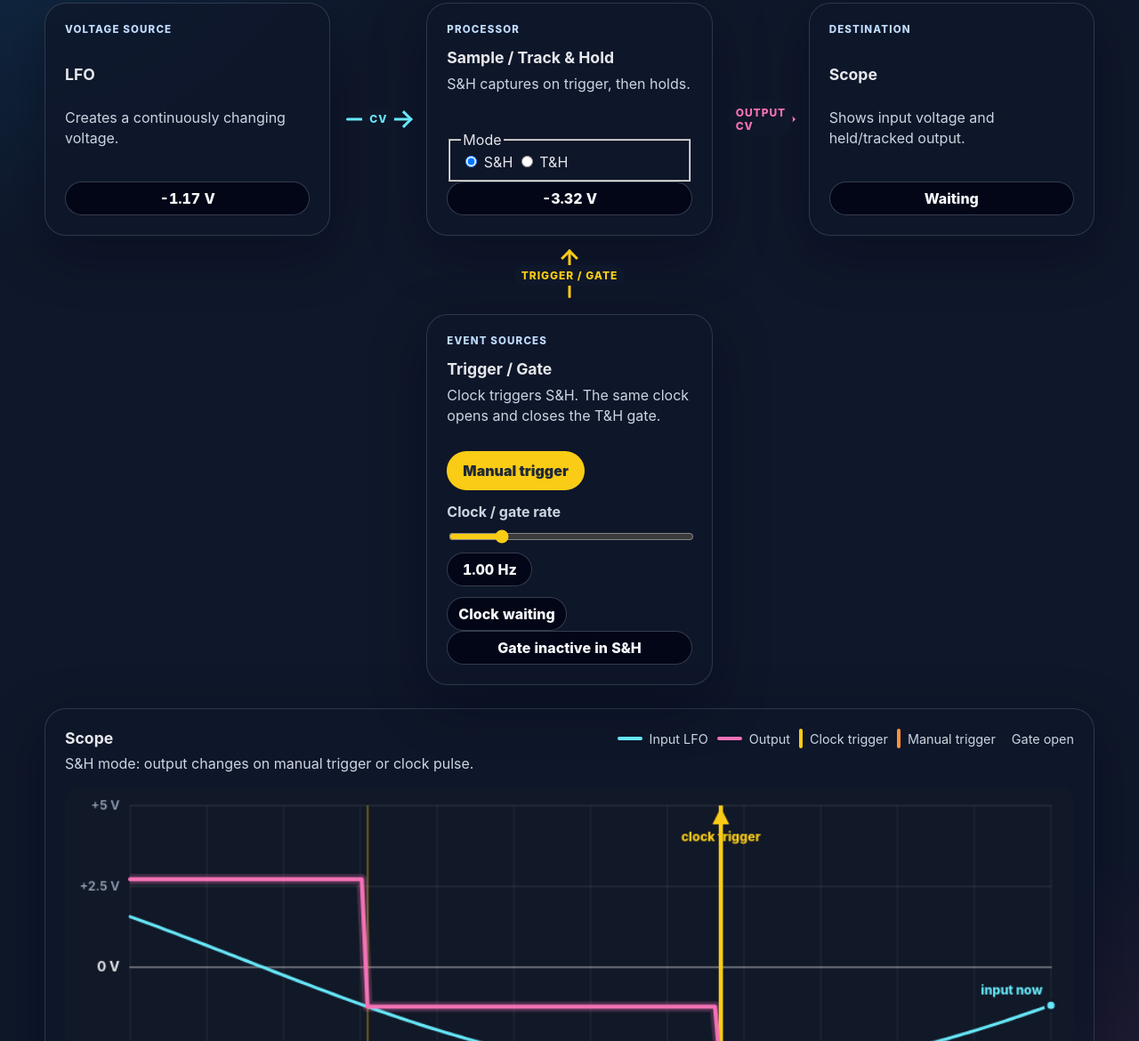
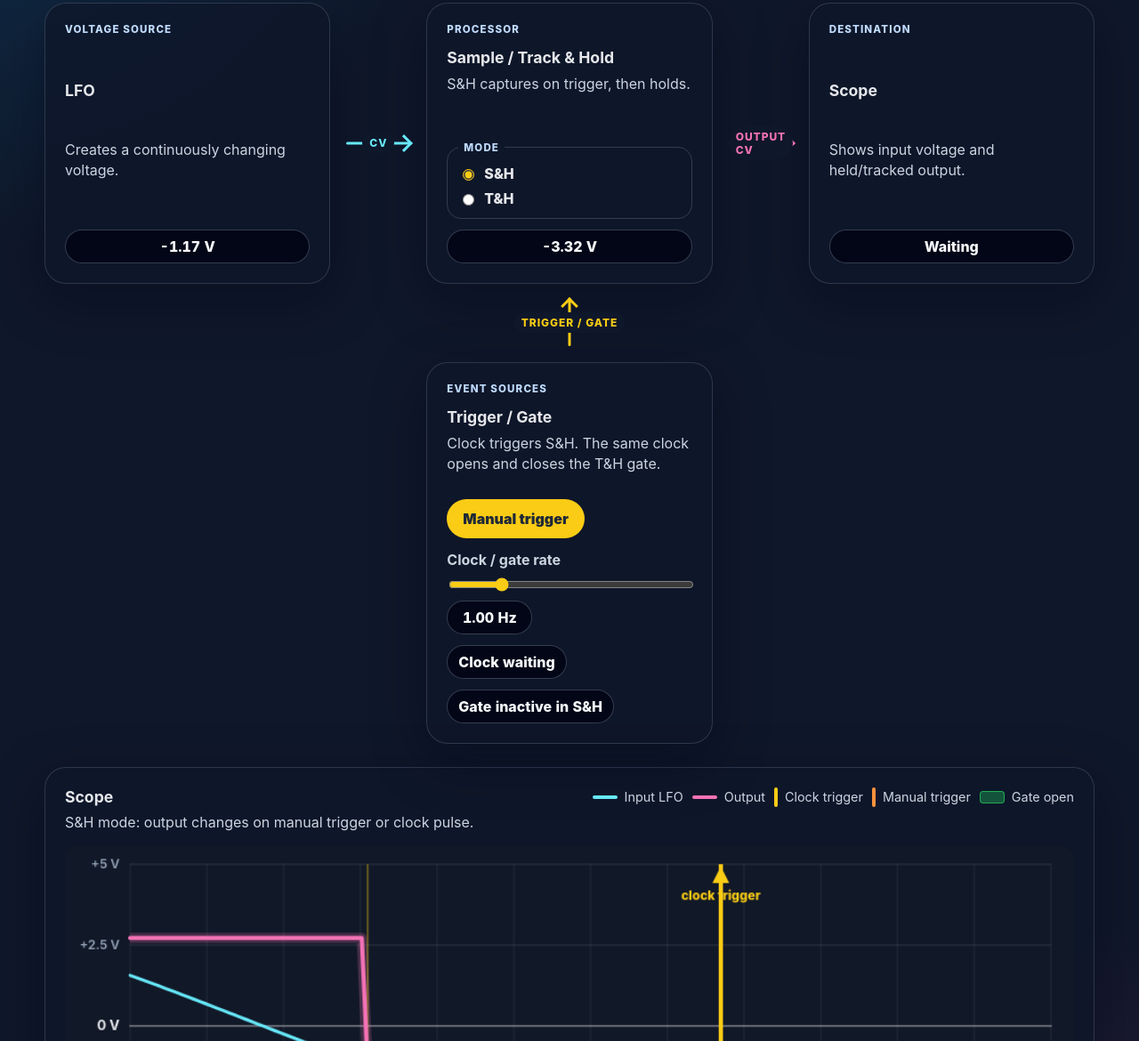
Before and after one commit to armpitpete/sample-hold-lab, a website built with Vite: page index.html in a window 1280 px wide. Shown: the part 230-1400 px from the top of the page at 89% size. Built offline with nearby package versions, Linux system fonts and the light colour scheme.

Commit message:
Style v0.4 mode and gate controls

```diff
--- a/src/layout-fix.css
+++ b/src/layout-fix.css
@@ -19,8 +19,9 @@
   min-height: 170px !important;
 }
 
+.processor-module,
 .trigger-module {
-  min-height: 270px !important;
+  min-height: 300px !important;
 }
 
 .trigger-cable {
@@ -52,6 +53,36 @@
   margin-top: 10px;
 }
 
+.mode-switch {
+  display: grid;
+  gap: 8px;
+  margin: 12px 0;
+  border: 1px solid rgba(148, 163, 184, 0.28);
+  border-radius: 16px;
+  padding: 12px;
+}
+
+.mode-switch legend {
+  padding: 0 6px;
+  color: #bfdbfe;
+  font-size: 0.72rem;
+  font-weight: 800;
+  letter-spacing: 0.1em;
+  text-transform: uppercase;
+}
+
+.mode-switch label {
+  display: flex;
+  gap: 8px;
+  align-items: center;
+  color: #e5e7eb;
+  font-weight: 800;
+}
+
+.mode-switch input {
+  accent-color: #facc15;
+}
+
 .clock-control {
   display: grid;
   grid-template-columns: 1fr;
@@ -67,12 +98,14 @@
 }
 
 .clock-control output,
-.clock-pulse-state {
+.clock-pulse-state,
+.gate-state {
   width: fit-content;
   min-width: 96px;
 }
 
-.clock-pulse-state {
+.clock-pulse-state,
+.gate-state {
   margin-top: 12px;
 }
 
@@ -82,6 +115,15 @@
 
 .manual-pulse-line {
   background: #fb923c !important;
+}
+
+.legend-gate {
+  display: inline-block;
+  width: 28px;
+  height: 14px;
+  border-radius: 4px;
+  background: rgba(34, 197, 94, 0.35);
+  border: 1px solid rgba(34, 197, 94, 0.8);
 }
 
 @media (max-width: 880px) {
```
